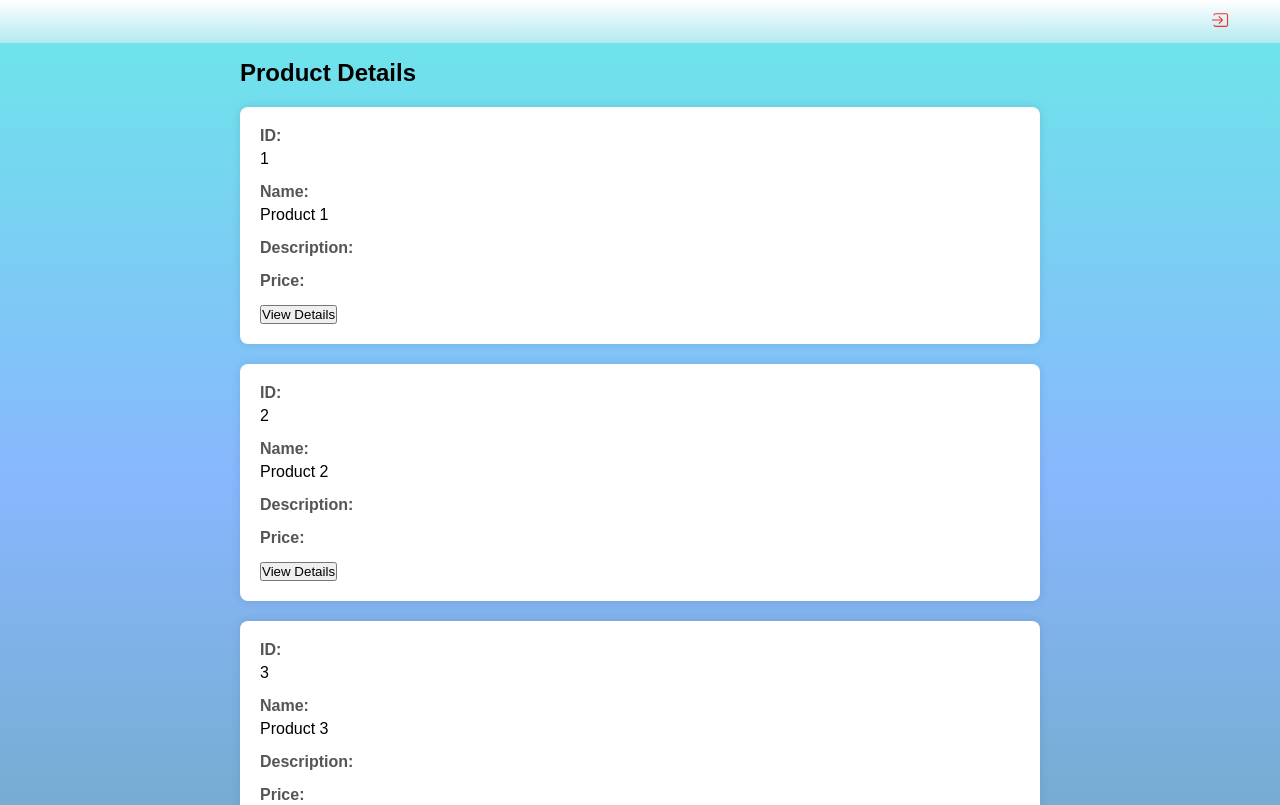
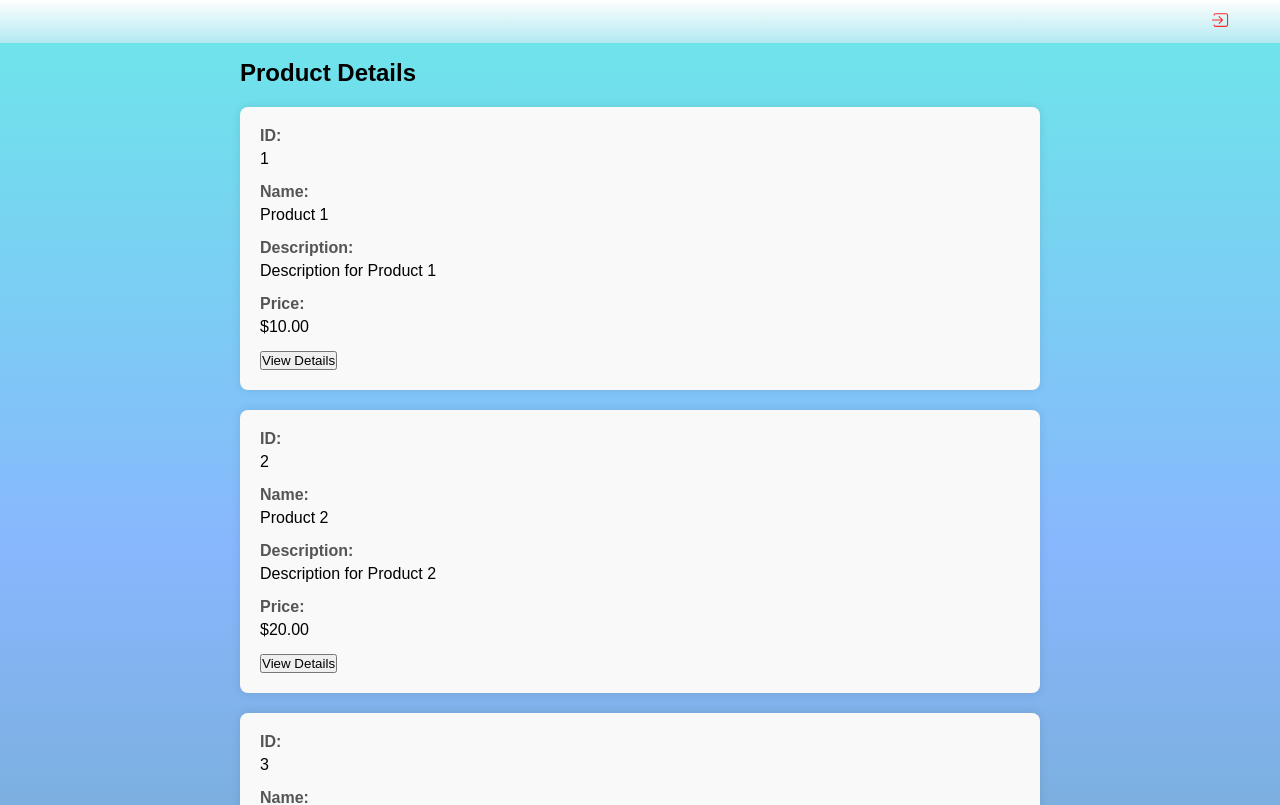
Before and after one commit to thuanCEO/my-react-app, a React (Create React App) app: page /details/1 in a window 1280 px wide. Shown: the top 805 px of the page. Built offline with nearby package versions, Linux system fonts and the light colour scheme.

Commit message:
Commit các thay đổi trước khi áp dụng stash

```diff
--- a/src/pages/Details.css
+++ b/src/pages/Details.css
@@ -71,3 +71,55 @@
   .table tbody tr:hover {
     background-color: #ddd;
   }
+
+  .container-detail {
+    max-width: 800px;
+    min-height: 80vh;
+    margin: 0 auto;
+  }
+
+  .product-details {
+    background-color: #f9f9f9;
+    padding: 20px;
+    border-radius: 8px;
+    margin-top: 20px;
+    box-shadow: 0 0 10px rgba(0, 0, 0, 0.1);
+  }
+
+  .product-details h3 {
+    color: #333;
+    margin-bottom: 10px;
+  }
+
+  .product-details table {
+    width: 100%;
+    border-collapse: collapse;
+  }
+
+  .product-details th, .product-details td {
+    padding: 10px;
+    text-align: left;
+    border-bottom: 1px solid #ddd;
+  }
+
+  .product-details th {
+    background-color: #f2f2f2;
+  }
+
+  .product-details tbody tr:nth-child(even) {
+    background-color: #f2f2f2;
+  }
+
+  .product-details tbody tr:hover {
+    background-color: #e5e5e5;
+  }
+
+  .product-actions {
+    margin-top: 10px;
+  }
+
+  .loading-message {
+    margin-top: 20px;
+    font-style: italic;
+    color: #555;
+  }
--- a/src/pages/Details.js
+++ b/src/pages/Details.js
@@ -43,18 +43,24 @@ export default function Details() {
     {
       id: 1,
       name: "Product 1",
+      description: "Description for Product 1",
+      price: "$10.00",
       placeOfManufacture: "Factory A",
       quantity: 50,
     },
     {
       id: 2,
       name: "Product 2",
+      description: "Description for Product 2",
+      price: "$20.00",
       placeOfManufacture: "Factory B",
       quantity: 30,
     },
     {
       id: 3,
       name: "Product 3",
+      description: "Description for Product 3",
+      price: "$15.00",
       placeOfManufacture: "Factory C",
       quantity: 20,
     },
```
